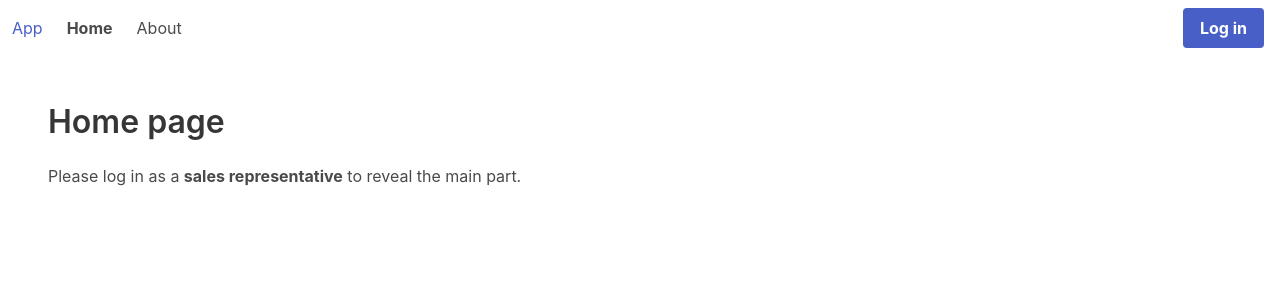
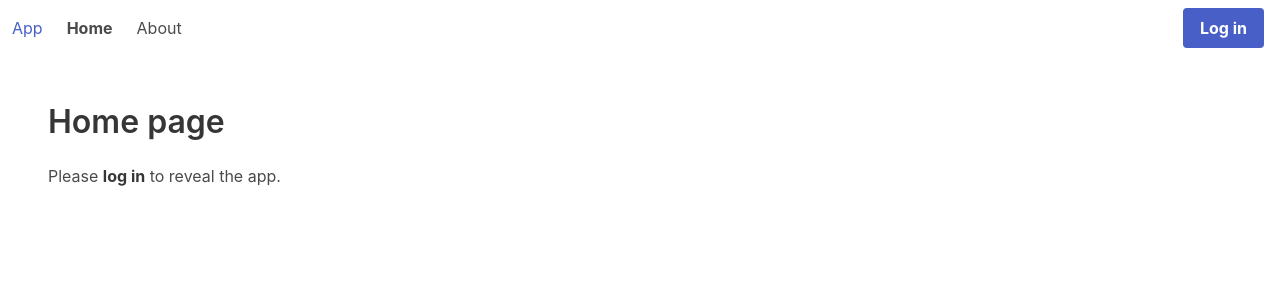
Before and after one commit to kobyrwork/customer-service, a React (Create React App) app in the folder client/: page / in a window 1280 px wide. Shown: the top 300 px of the page. Built offline with nearby package versions, Linux system fonts and the light colour scheme; no server answers; what auth0-js would draw is missing.

Commit message:
add Authorization based info to HomePage

```diff
--- a/client/src/Home/HomePage.js
+++ b/client/src/Home/HomePage.js
@@ -1,13 +1,36 @@
 import React from 'react'
+import { NotLoggedInAuthorization, SalesRepresentativeAuthorization, BasicAuthorization } from '../common/Authorization'
+import { Link } from 'react-router-dom'
 
 class HomePage extends React.Component {
   render () {
     return (
       <div className='section'>
         <h1 className='title'>Home page</h1>
-        <p>
-          Please log in as a <b>sales representative</b> to reveal the main part.
-        </p>
+
+        <NotLoggedInAuthorization>
+          <p>
+            Please <strong>log in</strong> to reveal the app.
+          </p>
+        </NotLoggedInAuthorization>
+
+        <SalesRepresentativeAuthorization>
+          <p>
+            <strong>Great!</strong>{' '}
+            You are a sales representative, you can check customers{' '}
+            <Link to={'/customer-service'}>here.</Link>
+          </p>
+          <p>
+            You can check your <Link to={'/profile'}>profile</Link>.
+          </p>
+        </SalesRepresentativeAuthorization>
+
+        <BasicAuthorization>
+          <p>
+            <strong>Hi!</strong>{' '}
+            You're a user with basic settings, you can check your <Link to={'/profile'}>profile</Link>.
+          </p>
+        </BasicAuthorization>
       </div>
     )
   }
```
